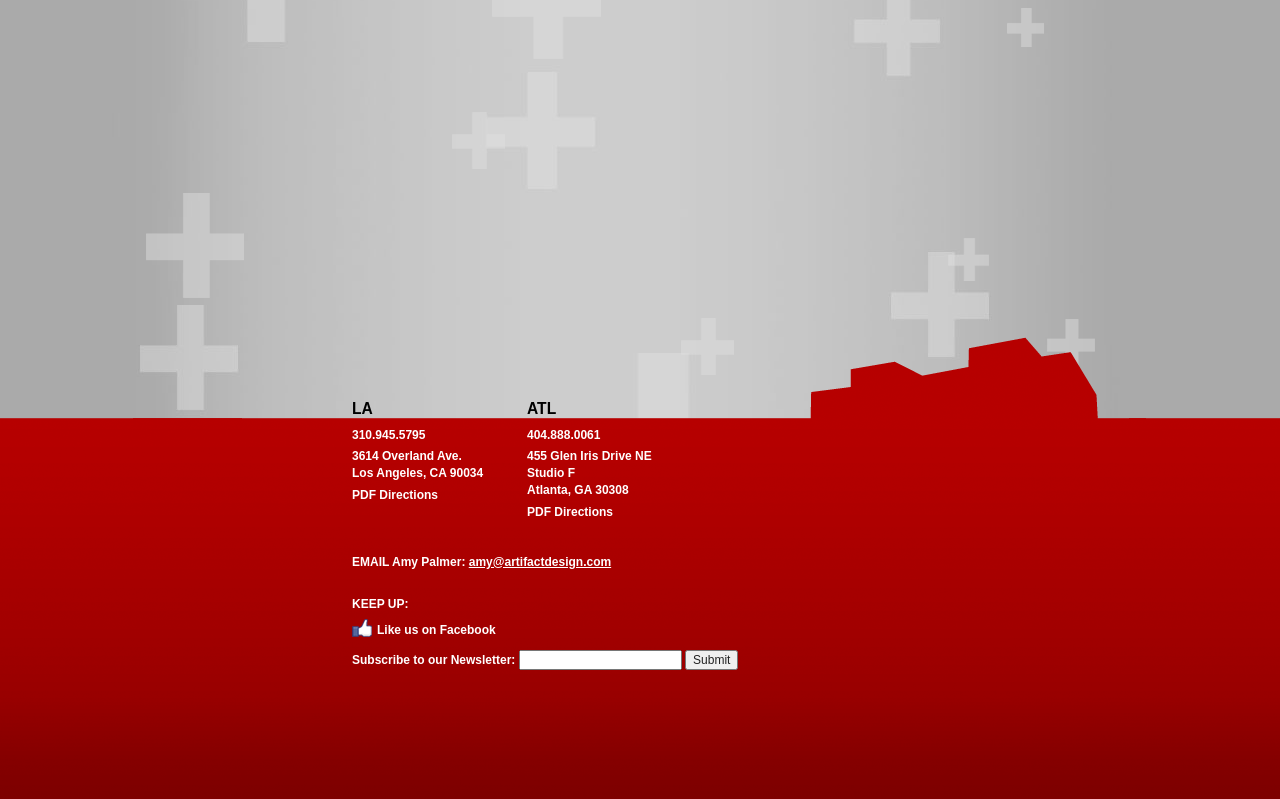
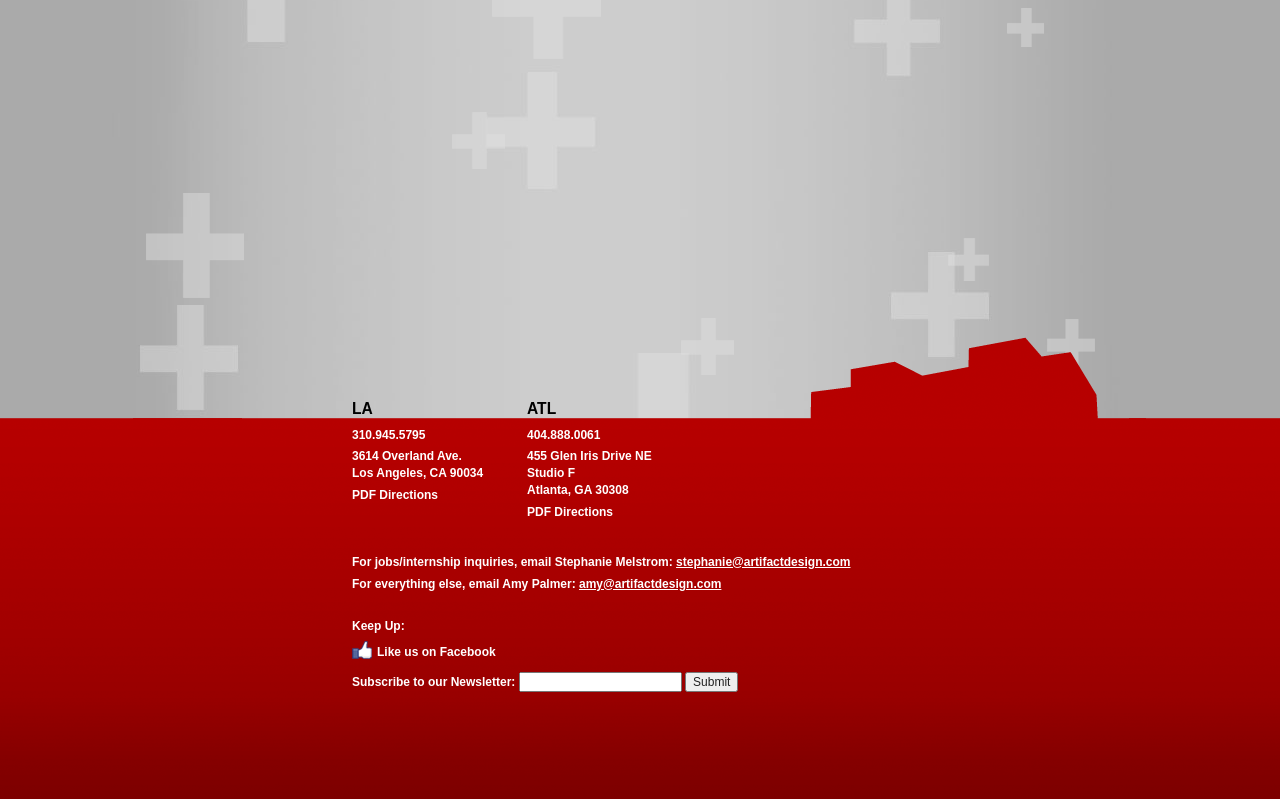
Before and after one commit to mariagridnev/Artifact, a PHP site: page / in a window 1280 px wide. Shown: the part 4151-4950 px from the top of the page. Run offline with PHP 8.4, Linux system fonts and the light colour scheme.

Commit message:
New HP thumb, new email addresses

```diff
--- a/css/style.css
+++ b/css/style.css
@@ -625,14 +625,11 @@ text-decoration:underline;
 #connect .email, #connect .keep_up {
 margin:30px 0;
 }
-#connect .email h5, #connect .email p {
-display:inline;
-}
-#connect .email h5 span {
-text-transform:none;
+#connect .email h5 {
+margin-bottom:10px;
 }
 #connect .email h5, #connect .keep_up h5 {
-text-transform:uppercase;
+text-transform:none;
 }
 
 
--- a/index.php
+++ b/index.php
@@ -76,11 +76,11 @@
 							<div class="promo_panel panel_4">
 
 									<div class="front">
-										<img src="images/6_FordSD_Steelers_Rant.jpg" alt="" />
+										<img src="images/FloridaCitrus_homeThumb.jpg" alt="" />
 									</div>
 									<div class="back">
 										<h4>Work</h4>
-										<p><a data-videoid="32970717" data-videodesc="" data-videotitle='Ford SuperDuty "Steelers Rant"' href="http://vimeo.com/32970717" class="video">Ford Super Duty <br/>"Steelers Rant"</a></p>
+										<p><a data-videoid="40966485" data-videodesc="" data-videotitle='Florida Citrus "Take On the Day" Rich Media' href="http://vimeo.com/40966485" class="video">Florida Citrus "Take On the Day" Rich Media</a></p>
 										<span class="circle"><span class="arrow"></span></span>
 									</div>
 							</div>
@@ -369,8 +369,10 @@
 						</div>
 					</div>
 					<div class="email">
-						<h5>Email <span>Amy Palmer</span>: </h5>
-						<p><a href="mailto:amy@artifactdesign.com">amy@artifactdesign.com</a></p>
+						<h5>For jobs/internship inquiries, email Stephanie Melstrom: <a href="mailto:stephanie@artifactdesign.com">stephanie@artifactdesign.com</a></h5>
+
+						<h5>For everything else, email Amy Palmer: <a href="mailto:amy@artifactdesign.com">amy@artifactdesign.com</a></h5>
+
 					</div>
 					<div class="keep_up">
 						<h5>Keep Up:</h5>
--- a/js/artifact.parallax.js
+++ b/js/artifact.parallax.js
@@ -54,16 +54,16 @@ $(function(){
 				$('html').removeClass('moving');
 				window.location.hash = whereToScroll;
 			}
-		}
+		};
 
-		if(((whereToScroll == '#news') && ((window.location.hash == '') || (window.location.hash == '#home'))) || (whereToScroll == '#home')) {
+		if(((whereToScroll === '#news') && ((window.location.hash === '') || (window.location.hash === '#home'))) || (whereToScroll === '#home')) {
 			settings.duration = 2000;
 		}
 
 		$('html').addClass('moving');
 
 		// create dynamic pageview call
-		_gaq.push(['_trackPageview', whereToScroll])
+		_gaq.push(['_trackPageview', whereToScroll]);
 
 		$.scrollTo(whereToScroll,settings);
 
@@ -121,7 +121,7 @@ $(function(){
 			_cbWidth = '98%';
 		}
 
-		if (_cbHTML != '') {
+		if (_cbHTML !== '') {
 			$.colorbox({close:'<img src="images/overlay_close.png" alt="Close" border="0" />', width:_cbWidth, transition: 'none', scrolling: false, html: _cbHTML, onComplete: function(){$('#colorbox').hide(); $('#colorbox').fadeIn(500); }});
 		}
 		else {
@@ -165,7 +165,7 @@ $(function(){
 
 	artifact.newsDeepLink = artifact.url.getParam('news');
 
-	if(artifact.newsDeepLink != undefined) {
+	if(artifact.newsDeepLink !== undefined) {
 		$.colorbox({close:'<img src="images/overlay_close.png" alt="Close" border="0" />', width:200, transition: 'none', scrolling: false, html: '<div class="loading"></div>'});
 		$('#cboxOverlay').css('height','100%');
 		$('#cboxOverlay').css('position','fixed');
@@ -189,7 +189,7 @@ $(function(){
 
    },
 
-   	itemTemplate:'<div class="work_item"><div class="front"><img src="{imgSource}" alt="" border="0" width="212" height="159" /></div><div class="back"><h5><a class="video" href="http://vimeo.com/{videoId}" data-videotitle="{videoTitle}" data-videodesc="{videoDescription}" data-videoid="{videoId}">{videoTitle}</a></h5><span class="circle"><span class="arrow"></span></span></div></div>',
+   itemTemplate:'<div class="work_item"><div class="front"><img src="{imgSource}" alt="" border="0" width="212" height="159" /></div><div class="back"><h5><a class="video" href="http://vimeo.com/{videoId}" data-videotitle="{videoTitle}" data-videodesc="{videoDescription}" data-videoid="{videoId}">{videoTitle}</a></h5><span class="circle"><span class="arrow"></span></span></div></div>',
 
    _assignClickHandler:function(){
 
@@ -199,7 +199,7 @@ $(function(){
 
 	   $('#work .tags li').click(function(){
 			self.albumID = $(this).data('albumid');
-	    	self.writePage();
+			self.writePage();
 			$('#work .tags li').removeClass('active');
 			$(this).addClass('active');
 
@@ -209,7 +209,7 @@ $(function(){
 				return false;
 			});
 
-	  		return false;
+			return false;
 	  });
 
    },
@@ -238,6 +238,7 @@ $(function(){
 						videoTitle:this.title.replace(/\x22/g, '&quot;'),
 						videoDescription:this.description.replace(/\x22/g, '&quot;')
 					});
+
 					if (((i+1)%9 === 0) && ((i+1) != 27)) {
 						self.itemSource += '</li><li class="panel clearfix">';
 					}
@@ -265,7 +266,7 @@ $(function(){
 
    }
 
-}
+};
 
 $(window).bind('action', function(){
 	$(document).ready(function() {
@@ -317,7 +318,7 @@ $(window).load(function(){
 	});
 
 
-	if(artifact.newsDeepLink != undefined) {
+	if(artifact.newsDeepLink !== undefined) {
 
 		$('#' + artifact.newsDeepLink + ' span.img_src').each(function(){
 			var image_source = '<img ';
@@ -387,7 +388,7 @@ $(document).ready(function() {
 
 	//apply the class "inview" to a section that is in the viewport
 	$('#home, #news, #work, #connect').bind('inview', function (event, visible) {
-		if (visible == true) {
+		if (visible === true) {
 			$(this).addClass("inview");
 
 			if (artifact.useragent.getType() == 'desktop') {
@@ -396,7 +397,7 @@ $(document).ready(function() {
 			}
 
 			// create dynamic pageview call
-			_gaq.push(['_trackPageview', '#' + $(this).attr('id')])
+			_gaq.push(['_trackPageview', '#' + $(this).attr('id')]);
 
 		} else {
 			$(this).removeClass("inview");
@@ -590,7 +591,7 @@ $(document).ready(function() {
 			createWorkPage.init(); // rebuild the vimeo slideshow
 
 			setTimeout(artifact.displayWidth.setBodyClasses,100); // set the body display class instead of using media queries, as we want to rely on the same exact number
-		}
+		};
 	}
 	else {
 		var timeout = false;
@@ -605,10 +606,10 @@ $(document).ready(function() {
 			}
 
 			if(timeout !== false) {
-   				clearTimeout(timeout);
+				clearTimeout(timeout);
 			}
 			timeout = setTimeout(rewriteWorkPage, 500);
- 		});
+		});
 	}
 
 	$window.bind('scroll', function(){ //when the user is scrolling...
@@ -630,7 +631,7 @@ $(document).ready(function() {
 		$('#connect nav a:eq(4)').addClass('active');
 	}
 
-	if ((artifact.displayWidth.whatSize() == 'mini' || artifact.displayWidth.whatSize() == 'small') || (artifact.useragent.getType() != 'desktop')) {
+	if ((artifact.displayWidth.whatSize() === 'mini' || artifact.displayWidth.whatSize() === 'small') || (artifact.useragent.getType() !== 'desktop')) {
 		cloneNav();
 	}
 
```
Also changed, not shown: images/FloridaCitrus_homeThumb.jpg (added).
